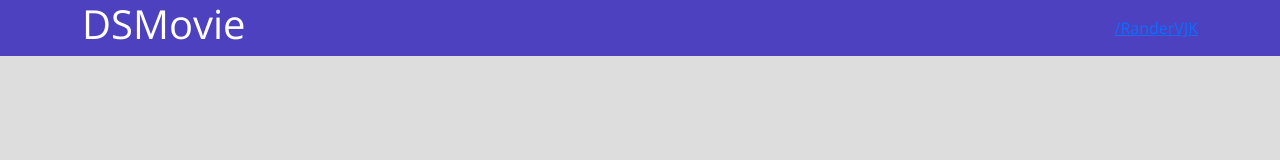
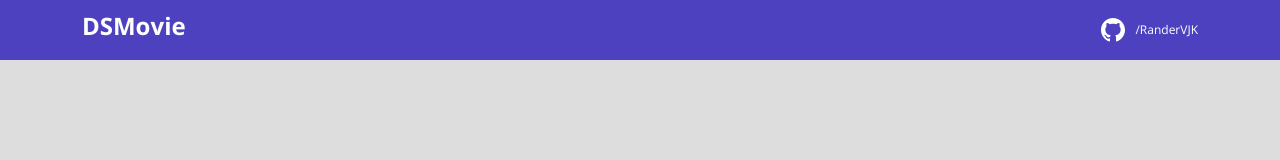
Before and after one commit to RanderVJK/DSMovie, a plain HTML site: page index.html in a window 1280 px wide. Drawn offline with nearby package versions, Linux system fonts and the light colour scheme.

Commit message:
Barra superior parte 2

```diff
--- a/css/style.css
+++ b/css/style.css
@@ -1,17 +1,30 @@
 @import url('https://fonts.googleapis.com/css2?family=Open+Sans:wght@300;400;700&display=swap');
+
+:root {
+  --bg-gray: #ddd;
+  --color-primary: #4d41c0;
+  --white: #fff;
+}
 
 * {
   font-family: 'Open Sans', sans-serif;
   box-sizing: border-box;
 }
 
+h1, h2, h3, h4, h5, h6 {
+  margin: 0;
+}
+
 html, body {
-  background-color: #ddd;
+  background-color: var(--bg-gray);
 }
 
 header {
-  background-color: #4d41c0;
-  color: #fff;
+  background-color: var(--color-primary);
+  color: var(--white);
+  height: 60px;
+  display: flex;
+  align-items: center;
 }
 
 nav {
@@ -20,7 +33,24 @@ nav {
   justify-content: space-between;
 }
 
-a, a:hover {
+nav h1 {
+  font-size: 24px;
+  font-weight: 700;
+}
+
+nav a,
+nav a:hover {
+  font-size: 12px;
+  font-weight: 400;
+  color: var(--white);
   text-decoration: none;
-  color: #fff;
 }
+
+.dsmovie-contact-container {
+  display: flex;
+  align-items: center;
+}
+
+.dsmovie-contact-container img {
+  margin-right: 10px;
+}
--- a/index.html
+++ b/index.html
@@ -12,7 +12,10 @@
 	<header>
 		<nav class="container">
 			<h1>DSMovie</h1>
-			<a href="https://github.com/RanderVJK">/RanderVJK</a>
+			<div class="dsmovie-contact-container">
+				<img src="img/github.svg" alt="Github">
+				<a href="https://github.com/RanderVJK">/RanderVJK</a>
+			</div>
 		</nav>
 	</header>
 </body>
```
Also changed, not shown: img/github.svg (added).
